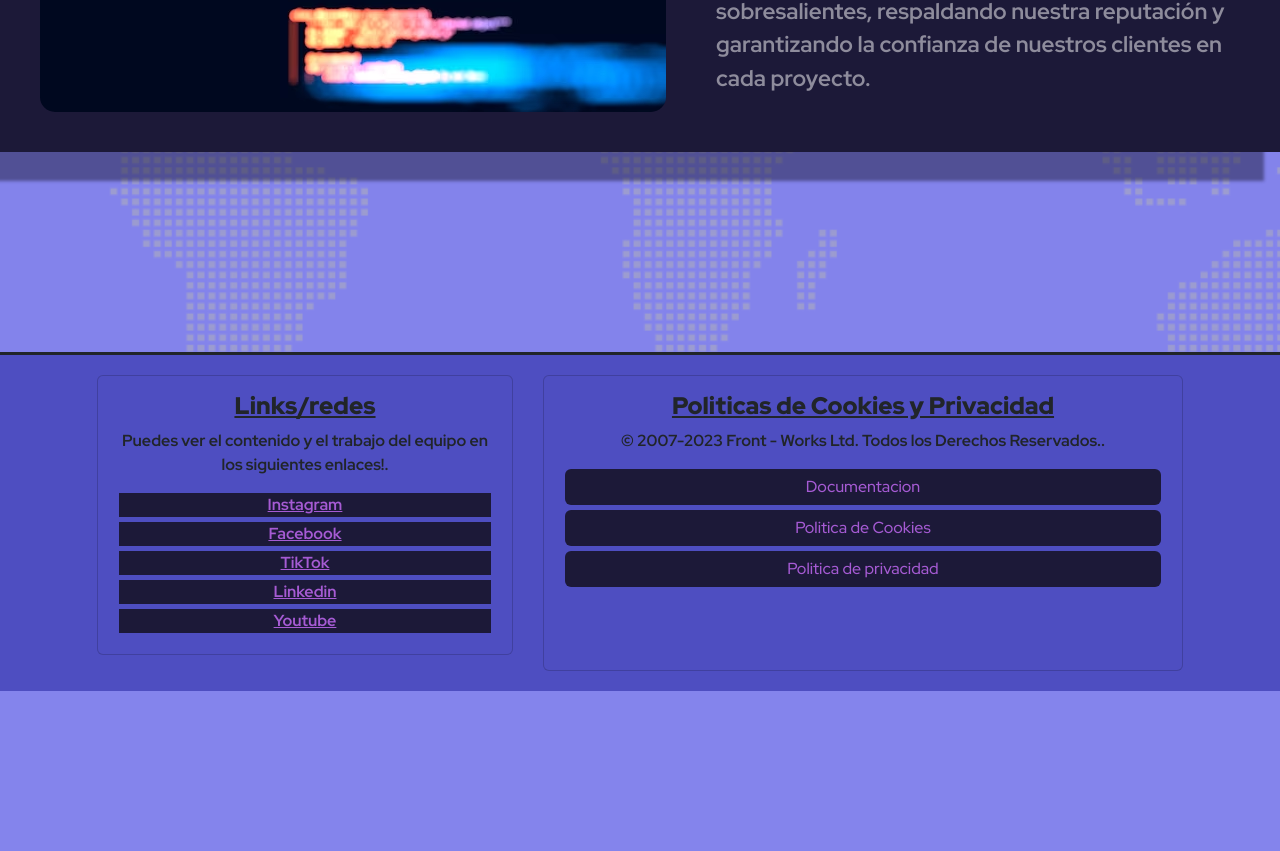
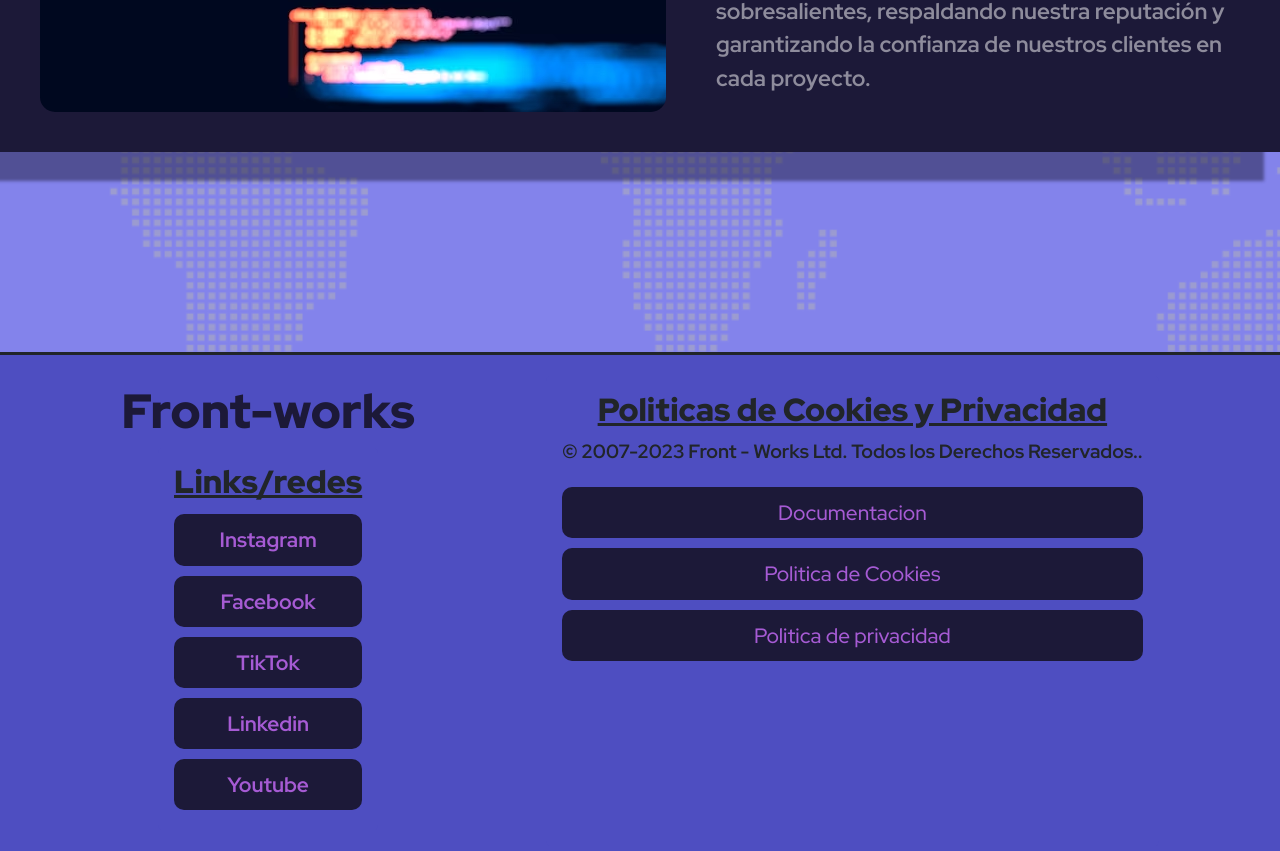
Before and after one commit to SSantinoSteckler/PreEntrega2-Steckler, a website: page index.html in a window 1280 px wide. Shown: the part 2713-3564 px from the top of the page. Before the commit the page ends 3404 px from the top, so only its background shows below. Drawn offline with nearby package versions, Linux system fonts and the light colour scheme.

Commit message:
Entrega commit

```diff
--- a/index.html
+++ b/index.html
@@ -19,7 +19,7 @@
       href="https://fonts.googleapis.com/css2?family=Red+Hat+Display:wght@500;700;900&display=swap"
       rel="stylesheet"
     />
-    <link rel="icon" href="../assets/favicon-96x96.png" type="image/png" />
+    <link rel="icon" href="./assets/favicon-96x96.png" type="image/png" />
     <link rel="stylesheet" href="./css/style.css" />
   </head>
   <body>
@@ -161,10 +161,12 @@
 
      <!-- FOOTER BOOTSTRAP -->
     <footer>
-         <div class="card text-center mb-3 cards" style="width: 26rem;">
+      <div>
+        <span>Front-works</span>
+       <div class="card text-center mb-3 cards" >
           <div class="card-body">
           <h4 class="card-title">Links/redes</h4>
-           <p class="card-text">Puedes ver el contenido y el trabajo del equipo en los siguientes enlaces!.</p>
+
            <a href="https://www.instagram.com/">Instagram</a>
            <a href="https://www.facebook.com/">Facebook</a>
            <a href="https://www.tiktok.com/search?q=clubdenegocios&t=1697947730962">TikTok</a>
@@ -172,9 +174,11 @@
            <a href="https://www.youtube.com/">Youtube</a>
           </div>
         </div>
+      </div>
 
 
-        <div class="card text-center cards" style="width: 40rem;">
+
+        <div class="card text-center cards">
          <div class="card-body">
          <h4 class="card-title">Politicas de Cookies y Privacidad</h4>
          <p class="card-text">© 2007-2023
@@ -184,7 +188,7 @@
            <a href="https://policies.google.com/privacy?hl=es-419" class="btn btn-primary">Politica de privacidad</a>
          </div>
         </div>
-</footer>
+   </footer>
 
     <script
       src="https://cdn.jsdelivr.net/npm/bootstrap@5.3.2/dist/js/bootstrap.bundle.min.js"
--- a/scss/components/_footer.scss
+++ b/scss/components/_footer.scss
@@ -1,28 +1,50 @@
 footer {
-  background-color: #4e4ec1;
+  background-color: $color-title-index;
   border-top: solid;
   display: flex;
   flex-direction: row;
   padding: 20px;
   gap: 30px;
-  justify-content: center;
+  justify-content: space-evenly;
   flex-wrap: wrap;
+  div {
+    display: flex;
+    flex-direction: column;
+    align-items: center;
+    span {
+      color: $color-purple-dark;
+      font-weight: 900;
+      font-size: clamp(2rem, -6.75rem + 20vw, 3rem);
+    }
+  }
   .cards {
-    background-color: #4e4ec1;
+    background-color: $color-title-index;
     display: flex;
     font-weight: bold;
+
+    border: none;
     cursor: pointer;
+    p {
+      font-size: clamp(1rem, -0.75rem + 4vw, 1.2rem);
+    }
     h4 {
       font-weight: bolder;
       text-decoration: underline;
-      font-size: 1.5rem;
+      font-size: clamp(1.5rem, -2.875rem + 10vw, 2rem);
     }
     a {
       display: block;
-      color: #a65bd4;
+      color: $color-pink-dark;
       background-color: #1c1938;
       border: none;
       margin: 5px;
+      font-size: clamp(1.1rem, -0.65rem + 4vw, 1.3rem);
+      padding: 10px;
+      text-decoration: none;
+      width: 100%;
+      border-radius: 10px;
+
+      transition: all 0.3s ease;
       &:hover {
         background-color: #1c19386d;
       }
--- a/scss/utilities/_media_queries.scss
+++ b/scss/utilities/_media_queries.scss
@@ -84,6 +84,13 @@
       width: 100%;
       border-radius: 0;
       box-shadow: none;
+    }
+  }
+  /*Footer responsive*/
+  footer {
+    div {
+      align-items: center;
+      justify-content: center;
     }
   }
 }
@@ -201,8 +208,10 @@
     .main-index__section-card {
       flex-direction: column-reverse;
       width: 100%;
+
       .main-index__section-card__article-text {
         padding: 32px;
+
         .main-index__section-card__article-text__div-dates {
           flex-wrap: wrap;
           justify-content: center;
```
Also changed, not shown: css/style.css, 3 other files.
